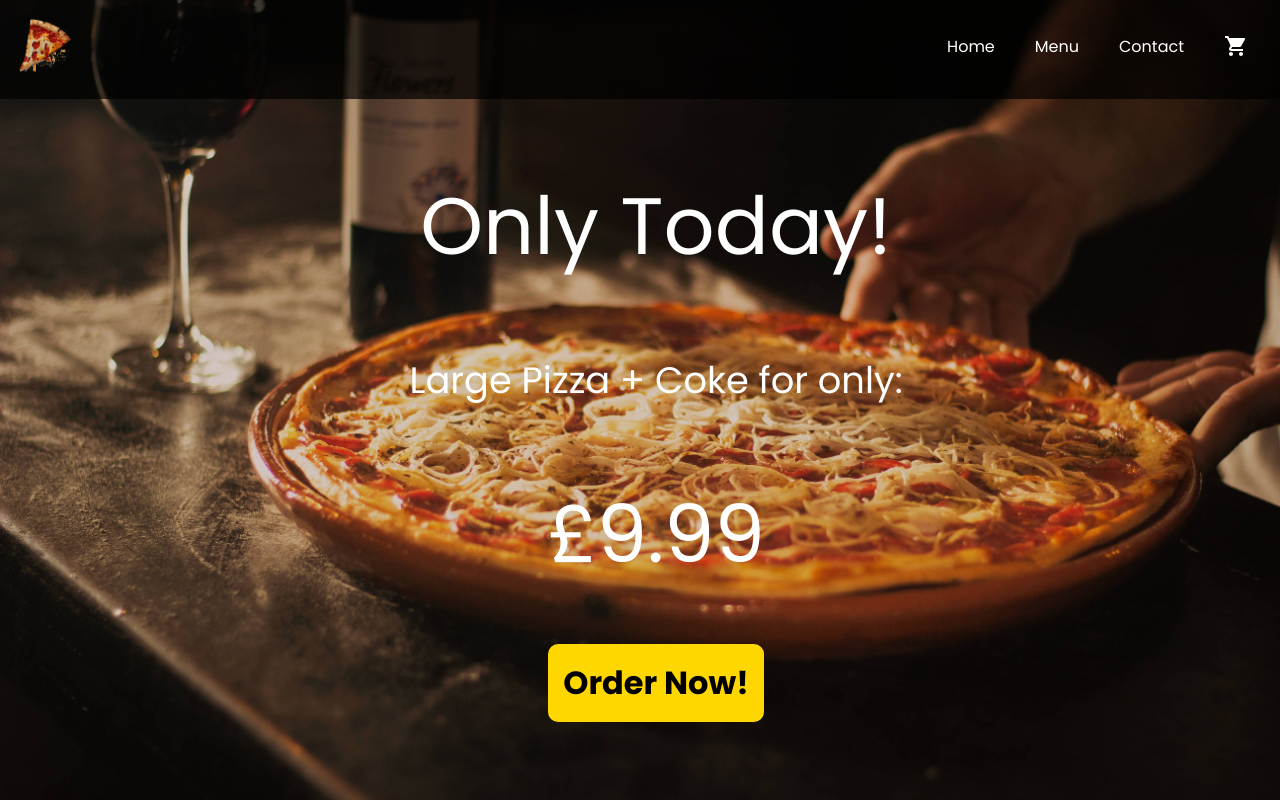
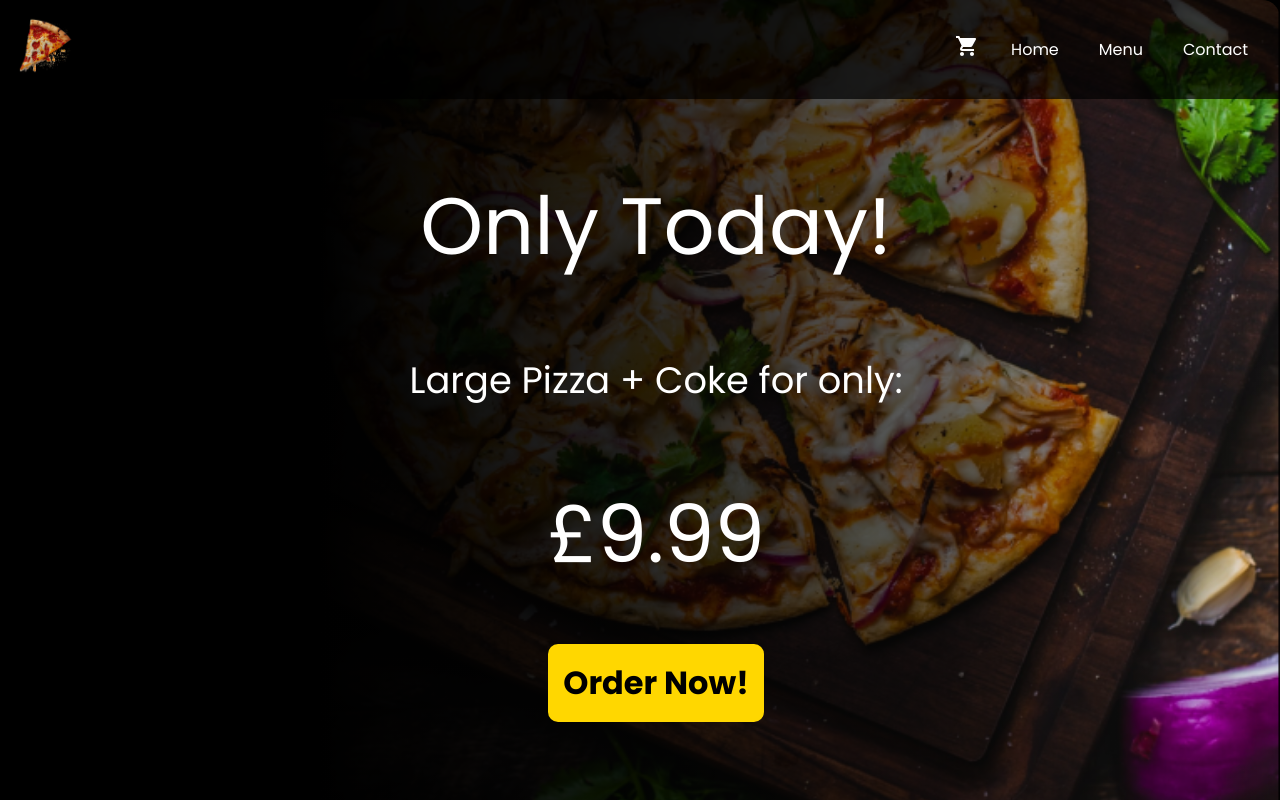
Before and after one commit to jttrevis/pizzaria, a React (Create React App) app: page / in a window 1280 px wide. Shown: the top 800 px of the page. Built offline with nearby package versions, Linux system fonts and the light colour scheme.

Commit message:
pizzas bg

```diff
--- a/src/components/Header/index.jsx
+++ b/src/components/Header/index.jsx
@@ -23,6 +23,11 @@ export const Header = () => {
       </Link>
 
       <nav>
+        <Badge badgeContent={qty} color="primary">
+          <Link to="/cart">
+            <ShoppingCartIcon sx={{ color: "white" }} />
+          </Link>
+        </Badge>
         <MobileMenu htmlFor="menu-toggle" onClick={handleOpenMenuMobile}>
           <p>Menu</p>
           <span></span>
@@ -44,15 +49,6 @@ export const Header = () => {
               Contact
             </Link>
           </li>
-          <Badge
-            onClick={handleOpenMenuMobile}
-            badgeContent={qty}
-            color="primary"
-          >
-            <Link to="/cart">
-              <ShoppingCartIcon />
-            </Link>
-          </Badge>
         </Menu>
       </nav>
     </HeaderStyles>
--- a/src/components/Header/styles.jsx
+++ b/src/components/Header/styles.jsx
@@ -10,6 +10,14 @@ export const HeaderStyles = styled.header`
   padding: 1rem;
   background-color: rgba(0, 0, 0, 0.7);
   z-index: 1000;
+
+  > nav {
+    display: flex;
+    justify-content: center;
+    align-items: center;
+    gap: 1rem;
+    text-decoration: none;
+  }
 
   > a > img {
     width: 60px;
--- a/src/components/Main/index.jsx
+++ b/src/components/Main/index.jsx
@@ -1,6 +1,6 @@
 import React from "react";
-import { Container, Content } from "./styles";
-import pizzaMain from "../../assets/pizza2.png";
+import { Container, Content, photoContainer } from "./styles";
+
 import { Link } from "react-router-dom";
 import InViewSection from "../inViewSection/inViewSection";
 
@@ -8,9 +8,7 @@ export const Main = () => {
   return (
     <Container>
       <Content>
-        <InViewSection>
-          {/* <img alt="pizzaphoto" src={pizzaMain}></img> */}
-        </InViewSection>
+        <InViewSection></InViewSection>
         <InViewSection>
           <div id="main">
             <span>Only Today!</span>
--- a/src/components/Main/styles.jsx
+++ b/src/components/Main/styles.jsx
@@ -1,11 +1,30 @@
 import styled from "styled-components";
-import bgImage from "../../assets/pizzas.jpg";
+import bgImage from "../../assets/pzz.png";
 export const Container = styled.main`
   display: grid;
-  background-image: url(${bgImage});
+  background-image: linear-gradient(
+      to right,
+      rgb(0, 0, 0),
+      #000000,
+      #000000d6,
+      #00000097,
+      rgba(0, 0, 0, 0)
+    ),
+    url(${bgImage});
   background-position: center;
   background-size: cover;
+
   background-attachment: fixed;
+  border-radius: 18px;
+
+  @media (max-width: 768px) {
+    display: flex;
+    justify-content: center;
+    align-items: center;
+    background-attachment: local;
+    background-size: auto;
+    background-repeat: no-repeat;
+  }
 `;
 
 export const Content = styled.div`
@@ -18,35 +37,10 @@ export const Content = styled.div`
   text-align: center;
 
   img {
-    width: 600px;
+    /* width: 600px;
     margin-right: 5rem;
     border-radius: 15px;
-    background: rgba(0, 0, 0, 0.3);
-
-    @-moz-keyframes spin {
-      from {
-        -moz-transform: rotate(0deg);
-      }
-      to {
-        -moz-transform: rotate(360deg);
-      }
-    }
-    @-webkit-keyframes spin {
-      from {
-        -webkit-transform: rotate(0deg);
-      }
-      to {
-        -webkit-transform: rotate(360deg);
-      }
-    }
-    @keyframes spin {
-      from {
-        transform: rotate(0deg);
-      }
-      to {
-        transform: rotate(360deg);
-      }
-    }
+    background: rgba(0, 0, 0, 0.3); */
   }
 
   div {
@@ -117,3 +111,16 @@ export const Content = styled.div`
     }
   }
 `;
+
+export const photoContainer = styled.div`
+  display: flex;
+  justify-content: center;
+  align-content: center;
+
+  img {
+    position: relative;
+
+    0px;
+    background: #f9f9f9;
+  }
+`;
--- a/src/styles/global.jsx
+++ b/src/styles/global.jsx
@@ -39,7 +39,7 @@ button {
 
 body{
   -webkit-font-smoothing: antialiased;
-  background-color: black;
+  background-color: #000;
 
 
 
```
Also changed, not shown: src/assets/pz.png (deleted), src/assets/pzz.png (added).
